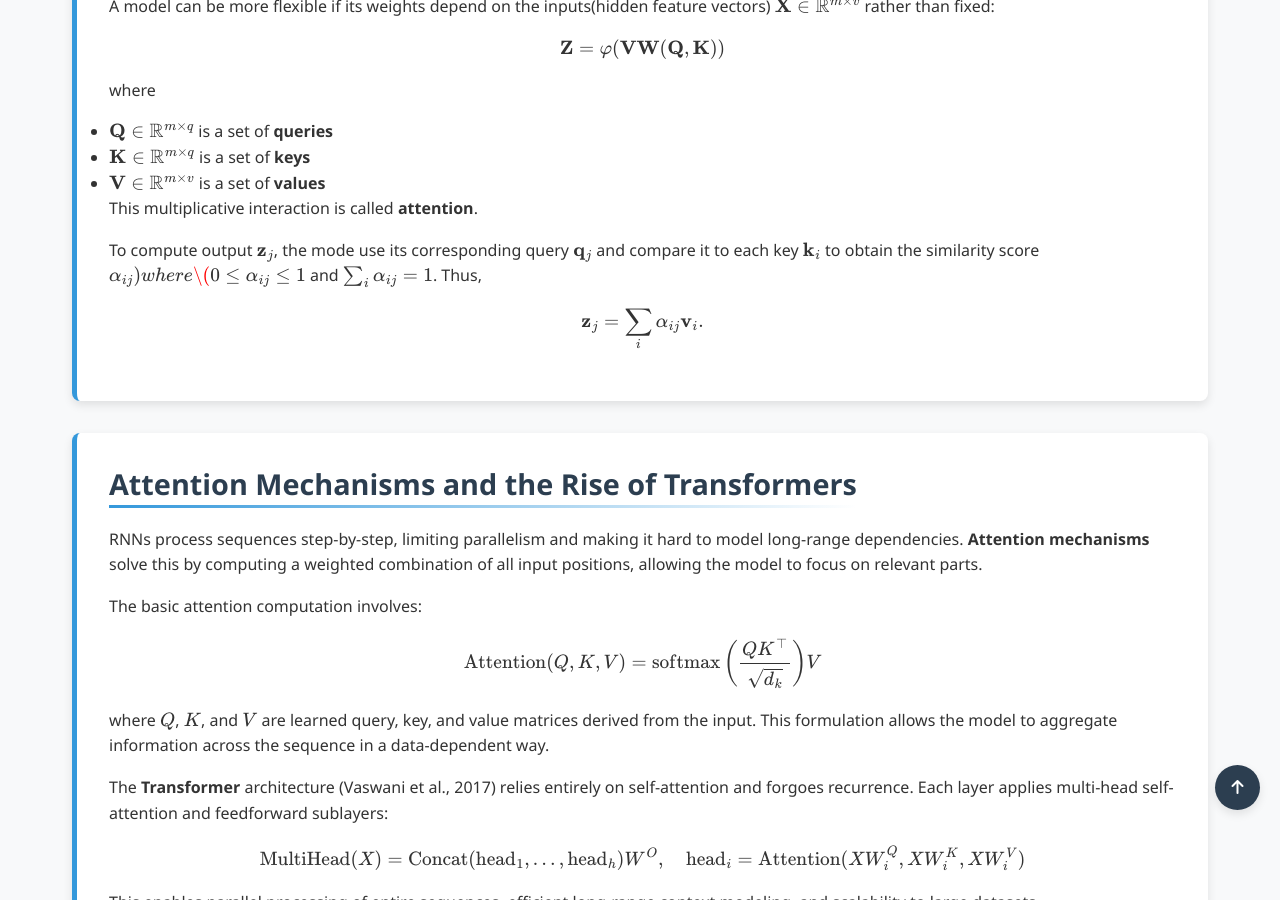
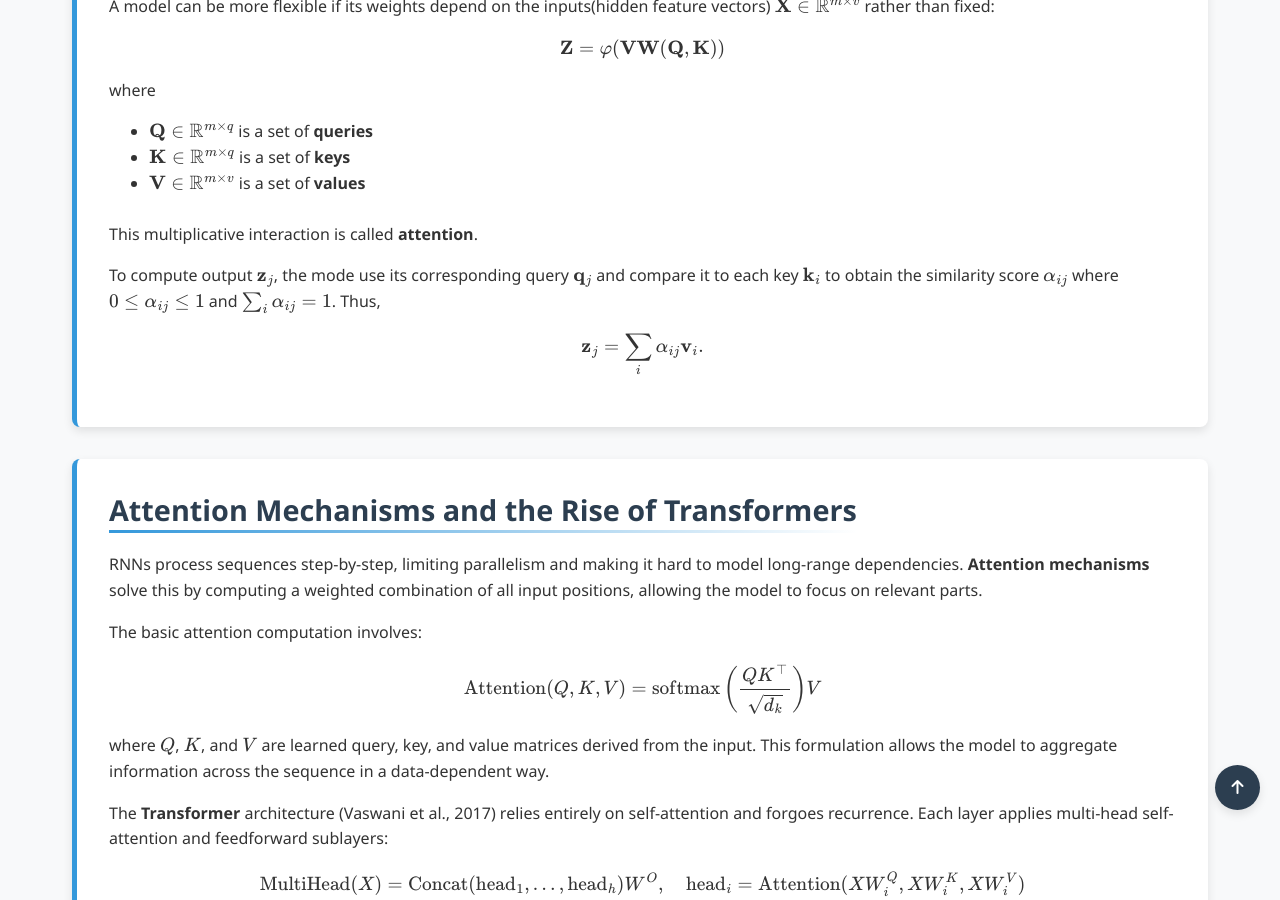
Before and after one commit to Yusukey01/yusukey01.github.io, a Jekyll site: the page built from Mathematics/Machine_learning/deep_nn.html, in a window 1280 px wide and 900 px high, scrolled down 2031 px. Built offline with Jekyll 4.4.1, drawn with Linux system fonts in a browser that asks for light colours; part of the change alters nothing that is shown.

```diff
--- a/Mathematics/Machine_learning/deep_nn.html
+++ b/Mathematics/Machine_learning/deep_nn.html
@@ -92,16 +92,17 @@ uses_python: false
                     \mathbf{Z} = \varphi (\mathbf{V}\mathbf{W}(\mathbf{Q}, \mathbf{K}))
                     \]
                     where
-                    <ul>
+                    <ul style="padding-left: 40px;">
                         <li>\(\mathbf{Q} \in \mathbb{R}^{m \times q}\) is a set of <strong>queries</strong></li>
                         <li>\(\mathbf{K} \in \mathbb{R}^{m \times q}\) is a set of <strong>keys</strong></li>
                         <li>\(\mathbf{V} \in \mathbb{R}^{m \times v}\) is a set of <strong>values</strong></li>
                     </ul>
+                    <br>
                     This multiplicative interaction is called <strong>attention</strong>.
                 </p>
                 <p>
                     To compute output \(\mathbf{z}_j\), the mode use its corresponding query \(\mathbf{q}_j\) and
-                    compare it to each key \(\mathbf{k}_i\) to obtain the similarity score \(\alpha_{ij}) where \(0 \leq \alpha_{ij} \leq 1\) and
+                    compare it to each key \(\mathbf{k}_i\) to obtain the similarity score \(\alpha_{ij}\) where \(0 \leq \alpha_{ij} \leq 1\) and
                     \(\sum_i \alpha_{ij} = 1\). Thus,
                     \[
                     \mathbf{z}_j = \sum_{i}\alpha_{ij}\mathbf{v}_i.
--- a/js/deep_nn.js
+++ b/js/deep_nn.js
@@ -236,13 +236,28 @@ class AttentionTrainer {
     }
 
     initializeParameters() {
-        const dim = parseInt(this.visualizer.elements.embedding_dim.value);
+        const dimElement = this.visualizer.elements.embedding_dim;
+        if (!dimElement) {
+            console.error('Cannot find embedding dimension element');
+            return;
+        }
+
+        const dim = parseInt(dimElement.value);
+
+        if (isNaN(dim) || dim <= 0) {
+            console.error('Invalid dimension:', dim);
+            return;
+        }
 
         // Initialize with Xavier/He initialization for better training
         const scale = Math.sqrt(2.0 / dim);
         this.Wq = this.xavierInitialize(dim, dim, scale);
         this.Wk = this.xavierInitialize(dim, dim, scale);
         this.Wv = this.xavierInitialize(dim, dim, scale);
+
+        // Reset momentum
+        this.momentum_Wq = null;
+        this.momentum_Wk = null;
 
         // Store original weights
         this.originalWq = null;
@@ -427,14 +442,36 @@ class AttentionTrainer {
     }
 
     mseLoss(predicted, target) {
+        // Validate inputs
+        if (!predicted || !target || !Array.isArray(predicted) || !Array.isArray(target)) {
+            console.error('Invalid inputs to mseLoss:', predicted, target);
+            return 0;
+        }
+
+        if (predicted.length !== target.length) {
+            console.error('Dimension mismatch in mseLoss:', predicted.length, target.length);
+            return 0;
+        }
+
         let loss = 0;
+        let count = 0;
+
         for (let i = 0; i < predicted.length; i++) {
+            if (!predicted[i] || !target[i] || !Array.isArray(predicted[i]) || !Array.isArray(target[i])) {
+                console.error('Invalid row in mseLoss:', i, predicted[i], target[i]);
+                continue;
+            }
+
             for (let j = 0; j < predicted[i].length; j++) {
+                if (typeof predicted[i][j] === 'number' && typeof target[i][j] === 'number') {
                     const diff = predicted[i][j] - target[i][j];
                     loss += diff * diff;
-            }
-        }
-        return loss / (predicted.length * predicted[0].length);
+                    count++;
+                }
+            }
+        }
+
+        return count > 0 ? loss / count : 0;
     }
 
     crossEntropyLoss(predicted, target) {
@@ -450,6 +487,13 @@ class AttentionTrainer {
     }
 
     forward(embeddings, temperature = 1.0) {
+        // Validate inputs
+        if (!embeddings || embeddings.length === 0) {
+            console.error('Invalid embeddings in forward pass');
+            return null;
+        }
+
+        try {
             const Q = MatrixUtils.multiply(embeddings, this.Wq);
             const K = MatrixUtils.multiply(embeddings, this.Wk);
             const V = MatrixUtils.multiply(embeddings, this.Wv);
@@ -461,6 +505,10 @@ class AttentionTrainer {
                 attentionWeights: attention.weights,
                 output: attention.output
             };
+        } catch (error) {
+            console.error('Error in forward pass:', error);
+            return null;
+        }
     }
 
     backward(embeddings, attentionWeights, target, learningRate) {
@@ -589,9 +637,15 @@ class AttentionTrainer {
         const tokens = this.visualizer.state.tokens;
         const embeddings = this.visualizer.state.embeddings;
 
+        if (!tokens || tokens.length === 0) {
+            alert('No tokens found. Please enter a valid sentence.');
+            this.stopTraining();
+            return;
+        }
+
         // Initialize parameters with proper dimensions
         const dim = parseInt(this.visualizer.elements.embedding_dim.value);
-        if (this.Wq.length !== dim) {
+        if (!this.Wq || this.Wq.length !== dim) {
             this.initializeParameters();
         }
 
@@ -604,6 +658,14 @@ class AttentionTrainer {
         const task = this.tasks[this.currentTask];
         const targets = task.createTargets(tokens, embeddings);
 
+        // Validate targets
+        if (!targets || targets.length !== tokens.length) {
+            console.error('Invalid targets created:', targets);
+            alert('Error creating training targets.');
+            this.stopTraining();
+            return;
+        }
+
         // Use adaptive learning rate
         let adaptiveLR = this.learningRate;
 
@@ -619,8 +681,20 @@ class AttentionTrainer {
             // Forward pass with current weights
             const result = this.forward(embeddings);
 
+            // Validate forward pass results
+            if (!result || !result.attentionWeights) {
+                console.error('Invalid forward pass result:', result);
+                break;
+            }
+
             // Compute loss
             const loss = task.loss(result.attentionWeights, targets);
+
+            if (isNaN(loss)) {
+                console.error('NaN loss detected at epoch', epoch);
+                break;
+            }
+
             this.trainingHistory.push(loss);
 
             // Adaptive learning rate decay
@@ -770,18 +844,37 @@ class AttentionTrainer {
     }
 
     drawMiniAttention(canvas, weights) {
+        if (!canvas || !weights || !Array.isArray(weights)) {
+            console.error('Invalid inputs to drawMiniAttention');
+            return;
+        }
+
         const ctx = canvas.getContext('2d');
         const size = weights.length;
+
+        if (size === 0) {
+            ctx.clearRect(0, 0, canvas.width, canvas.height);
+            ctx.fillStyle = '#666';
+            ctx.font = '12px Arial';
+            ctx.textAlign = 'center';
+            ctx.fillText('No data', canvas.width / 2, canvas.height / 2);
+            return;
+        }
+
         const cellSize = canvas.width / size;
 
+        ctx.clearRect(0, 0, canvas.width, canvas.height);
+
         for (let i = 0; i < size; i++) {
+            if (!weights[i] || !Array.isArray(weights[i])) continue;
+
             for (let j = 0; j < size; j++) {
-                const value = weights[i][j];
+                const value = weights[i][j] || 0;
                 const intensity = Math.min(1, Math.max(0, value));
                 const lightness = 90 - intensity * 60;
 
                 ctx.fillStyle = `hsl(210, 70%, ${lightness}%)`;
-                ctx.fillRect(j * cellSize, i * cellSize, cellSize, cellSize);
+                ctx.fillRect(j * cellSize, i * cellSize, cellSize - 1, cellSize - 1);
             }
         }
     }
@@ -986,6 +1079,12 @@ class AttentionVisualizer {
     }
 
     initializeTraining() {
+        // Ensure elements are cached before creating trainer
+        if (!this.elements || !this.elements.embedding_dim) {
+            console.error('Cannot initialize training - elements not ready');
+            return;
+        }
+
         this.trainer = new AttentionTrainer(this);
     }
 
@@ -1115,6 +1214,11 @@ class AttentionVisualizer {
     }
 
     computeAttention(Q, K, V, temperature = 1.0) {
+        if (!Q || !K || !V || Q.length === 0) {
+            console.error('Invalid inputs to computeAttention');
+            return { scores: [], weights: [], output: [] };
+        }
+
         const seqLen = Q.length;
         const dim = K[0].length;
 
```
Lines whose indentation alone changed are shown as unchanged.
